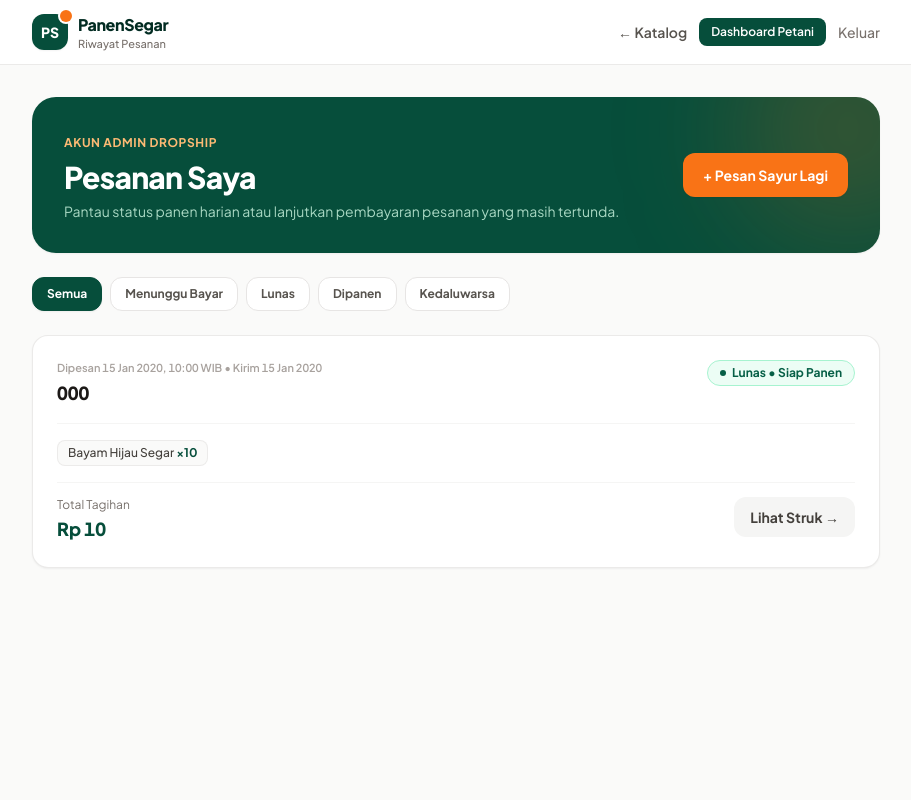
After one commit to Manueldefta/panensegar-dropship, a Laravel app: page /my-orders in a window 1280 px wide. The commit adds this page. Shown: the whole page, without its empty margins (184-1095 px from the left). Run offline with Laravel 12, Linux system fonts and the light colour scheme; a user stored in the database is signed in; data comes from the database, SQL or seed files in the repository; tables that the repository leaves empty hold one stand-in row (values such as "Sample post"); some libraries are stand-ins or nearby versions.

Commit message:
feat(orders): add customer order history page with status filters and isolation test

```diff
--- a/app/Http/Controllers/OrderController.php
+++ b/app/Http/Controllers/OrderController.php
@@ -32,6 +32,28 @@ class OrderController extends Controller
         return redirect()->route('orders.show', $order->order_number);
     }
 
+    public function myOrders(Request $request)
+    {
+        $status = $request->query('status');
+        $allowedStatuses = ['pending', 'paid', 'harvested', 'delivered', 'expired', 'cancelled', 'need_refund'];
+
+        $query = Order::with(['items.product'])
+            ->where('user_id', $request->user()->id)
+            ->latest();
+
+        if ($status && in_array($status, $allowedStatuses, true)) {
+            $query->where('status', $status);
+        }
+
+        $orders = $query->paginate(10)->withQueryString();
+
+        $pendingCount = Order::where('user_id', $request->user()->id)
+            ->where('status', 'pending')
+            ->count();
+
+        return view('my-orders', compact('orders', 'status', 'pendingCount'));
+    }
+
     public function show(Request $request, Order $order, MidtransService $midtransService)
     {
         // Anti-IDOR: hanya pemilik pesanan atau admin yang boleh melihat struk
--- a/resources/views/catalog.blade.php
+++ b/resources/views/catalog.blade.php
@@ -49,6 +49,9 @@
                             {{ auth()->user()->role }}
                         </span>
                     </div>
+                    <a href="{{ route('orders.mine') }}" class="px-3 py-1.5 rounded-lg bg-stone-100 text-stone-700 hover:bg-emerald-50 hover:text-emerald-900 font-semibold text-xs transition">
+                            Pesanan Saya
+                    </a>
                     @if (auth()->user()->isFarmer() || auth()->user()->isAdmin())
                         <a href="{{ route('farmer.dashboard') }}" class="px-3 py-1.5 rounded-lg bg-emerald-900 text-white font-semibold text-xs hover:bg-emerald-800 transition">
                             Dashboard Petani
--- /dev/null
+++ b/resources/views/my-orders.blade.php
@@ -0,0 +1,214 @@
+<!DOCTYPE html>
+<html lang="id">
+<head>
+    <meta charset="UTF-8">
+    <meta name="viewport" content="width=device-width, initial-scale=1.0">
+    <title>Pesanan Saya — PanenSegar</title>
+    <link rel="preconnect" href="https://fonts.googleapis.com">
+    <link rel="preconnect" href="https://fonts.gstatic.com" crossorigin>
+    <link href="https://fonts.googleapis.com/css2?family=Plus+Jakarta+Sans:wght@400;500;600;700;800&display=swap" rel="stylesheet">
+    <script src="https://cdn.tailwindcss.com"></script>
+    <script>
+        tailwind.config = {
+            theme: {
+                extend: {
+                    fontFamily: {
+                        sans: ['"Plus Jakarta Sans"', 'sans-serif'],
+                    },
+                },
+            },
+        };
+    </script>
+</head>
+<body class="bg-stone-50 text-stone-800 antialiased min-h-screen selection:bg-orange-100 selection:text-orange-900">
+
+    {{-- Navbar Sticky --}}
+    <nav class="sticky top-0 z-30 bg-white/90 backdrop-blur-md border-b border-stone-200/80">
+        <div class="max-w-4xl mx-auto px-4 sm:px-6 h-16 flex items-center justify-between gap-4">
+            <a href="{{ route('catalog.index') }}" class="flex items-center gap-2.5">
+                <span class="relative w-9 h-9 rounded-xl bg-emerald-900 text-white font-extrabold flex items-center justify-center text-sm shadow-sm">
+                    PS
+                    <span class="absolute -top-1 -right-1 w-3 h-3 rounded-full bg-orange-500 ring-2 ring-white"></span>
+                </span>
+                <div class="leading-tight">
+                    <span class="block font-extrabold tracking-tight text-emerald-950 text-base">PanenSegar</span>
+                    <span class="block text-[11px] font-medium text-stone-500">Riwayat Pesanan</span>
+                </div>
+            </a>
+
+            <div class="flex items-center gap-3 text-xs sm:text-sm">
+                <a href="{{ route('catalog.index') }}" class="font-semibold text-stone-600 hover:text-emerald-900 transition">
+                    ← Katalog
+                </a>
+                @if (auth()->user()->isFarmer() || auth()->user()->isAdmin())
+                    <a href="{{ route('farmer.dashboard') }}" class="px-3 py-1.5 rounded-lg bg-emerald-900 text-white font-semibold text-xs hover:bg-emerald-800 transition">
+                        Dashboard Petani
+                    </a>
+                @endif
+                <form action="{{ route('logout') }}" method="POST">
+                    @csrf
+                    <button type="submit" class="font-medium text-stone-500 hover:text-orange-600 transition">
+                        Keluar
+                    </button>
+                </form>
+            </div>
+        </div>
+    </nav>
+
+    @php
+        $tabs = [
+            '' => 'Semua',
+            'pending' => 'Menunggu Bayar',
+            'paid' => 'Lunas',
+            'harvested' => 'Dipanen',
+            'expired' => 'Kedaluwarsa',
+        ];
+    @endphp
+
+    <main class="max-w-4xl mx-auto px-4 sm:px-6 py-8 space-y-6">
+
+        {{-- Header Banner --}}
+        <section class="relative overflow-hidden bg-emerald-900 text-white rounded-3xl shadow-sm p-6 sm:p-8 flex flex-col sm:flex-row sm:items-center justify-between gap-5">
+            <div class="pointer-events-none absolute -top-20 -right-20 w-56 h-56 rounded-full bg-orange-500/20 blur-3xl"></div>
+
+            <div class="relative space-y-1.5">
+                <span class="text-xs font-bold uppercase tracking-wider text-orange-300">Akun {{ auth()->user()->name }}</span>
+                <h1 class="text-2xl sm:text-3xl font-extrabold tracking-tight">Pesanan Saya</h1>
+                <p class="text-xs sm:text-sm text-emerald-100/80">
+                    Pantau status panen harian atau lanjutkan pembayaran pesanan yang masih tertunda.
+                </p>
+            </div>
+
+            <a href="{{ route('catalog.index') }}" class="relative inline-flex items-center justify-center bg-orange-500 hover:bg-orange-600 text-white font-bold text-xs sm:text-sm px-5 py-3 rounded-xl shadow-sm transition shrink-0">
+                + Pesan Sayur Lagi
+            </a>
+        </section>
+
+        {{-- Pengingat Pesanan Pending --}}
+        @if ($pendingCount > 0)
+            <div class="rounded-2xl bg-orange-50 border border-orange-200/80 p-4 flex flex-col sm:flex-row sm:items-center justify-between gap-3 text-sm">
+                <div class="flex items-start gap-3">
+                    <span class="w-2.5 h-2.5 rounded-full bg-orange-500 mt-1.5 shrink-0 animate-pulse"></span>
+                    <p class="text-orange-950 text-xs sm:text-sm leading-relaxed">
+                        Kamu memiliki <strong>{{ $pendingCount }} pesanan menunggu pembayaran</strong>. Selesaikan dalam 2 jam agar kuota panen tidak hangus otomatis.
+                    </p>
+                </div>
+                @if ($status !== 'pending')
+                    <a href="{{ route('orders.mine', ['status' => 'pending']) }}" class="text-xs font-bold text-orange-700 hover:text-orange-900 underline shrink-0">
+                        Lihat yang belum dibayar
+                    </a>
+                @endif
+            </div>
+        @endif
+
+        {{-- Tab Filter Status --}}
+        <div class="flex flex-wrap items-center gap-2">
+            @foreach ($tabs as $key => $label)
+                @php
+                    $isActive = ($status ?? '') === $key;
+                @endphp
+                <a
+                    href="{{ $key === '' ? route('orders.mine') : route('orders.mine', ['status' => $key]) }}"
+                    class="px-3.5 py-2 rounded-xl text-xs font-bold border transition {{ $isActive ? 'bg-emerald-900 text-white border-emerald-900 shadow-sm' : 'bg-white text-stone-600 border-stone-200 hover:border-emerald-300 hover:text-emerald-900' }}"
+                >
+                    {{ $label }}
+                </a>
+            @endforeach
+        </div>
+
+        {{-- Daftar Kartu Pesanan --}}
+        <section class="space-y-4">
+            @forelse ($orders as $order)
+                @php
+                    $badgeClass = match($order->status) {
+                        'paid' => 'bg-emerald-50 text-emerald-800 border-emerald-200',
+                        'harvested', 'delivered' => 'bg-sky-50 text-sky-800 border-sky-200',
+                        'pending' => 'bg-orange-50 text-orange-700 border-orange-200',
+                        default => 'bg-rose-50 text-rose-700 border-rose-200',
+                    };
+
+                    $statusText = match($order->status) {
+                        'pending' => 'Menunggu Pembayaran',
+                        'paid' => 'Lunas • Siap Panen',
+                        'harvested' => 'Sudah Dipanen',
+                        'delivered' => 'Terkirim',
+                        'expired' => 'Kedaluwarsa',
+                        'need_refund' => 'Perlu Refund',
+                        default => strtoupper($order->status),
+                    };
+                @endphp
+
+                <div class="bg-white rounded-2xl border border-stone-200/80 shadow-sm p-5 sm:p-6 space-y-4 hover:border-stone-300 transition">
+                    <div class="flex flex-wrap items-start justify-between gap-3 border-b border-stone-100 pb-4">
+                        <div>
+                            <p class="text-[11px] font-semibold text-stone-400 tabular-nums">
+                                Dipesan {{ $order->created_at->format('d M Y, H:i') }} WIB • Kirim {{ $order->delivery_date->format('d M Y') }}
+                            </p>
+                            <h2 class="font-extrabold text-stone-900 text-base sm:text-lg tabular-nums mt-0.5">
+                                {{ $order->order_number }}
+                            </h2>
+                        </div>
+
+                        <span class="inline-flex items-center gap-1.5 px-3 py-1 rounded-full text-xs font-bold border {{ $badgeClass }}">
+                            <span class="w-1.5 h-1.5 rounded-full bg-current"></span>
+                            {{ $statusText }}
+                        </span>
+                    </div>
+
+                    {{-- Ringkasan Item --}}
+                    <div class="flex flex-wrap gap-2">
+                        @foreach ($order->items as $item)
+                            <span class="text-xs font-medium px-2.5 py-1 rounded-lg bg-stone-50 border border-stone-200/70 text-stone-700">
+                                {{ $item->product->name }} <strong class="text-emerald-900">×{{ $item->quantity }}</strong>
+                            </span>
+                        @endforeach
+                    </div>
+
+                    {{-- Footer Kartu: Total & Tombol Aksi --}}
+                    <div class="flex flex-col sm:flex-row sm:items-center justify-between gap-3 pt-2 border-t border-stone-100">
+                        <div class="tabular-nums">
+                            <span class="text-xs text-stone-500">Total Tagihan</span>
+                            <p class="text-lg font-extrabold text-emerald-900">
+                                Rp {{ number_format($order->total_amount, 0, ',', '.') }}
+                            </p>
+                        </div>
+
+                        <div class="flex items-center gap-2">
+                            @if ($order->status === 'pending')
+                                <a
+                                    href="{{ route('orders.show', $order->order_number) }}"
+                                    class="w-full sm:w-auto text-center bg-orange-600 hover:bg-orange-700 text-white text-xs sm:text-sm font-bold px-5 py-2.5 rounded-xl shadow-sm transition"
+                                >
+                                    Bayar Sekarang
+                                </a>
+                            @else
+                                <a
+                                    href="{{ route('orders.show', $order->order_number) }}"
+                                    class="w-full sm:w-auto text-center bg-stone-100 hover:bg-emerald-900 hover:text-white text-stone-700 text-xs sm:text-sm font-bold px-4 py-2.5 rounded-xl transition"
+                                >
+                                    Lihat Struk →
+                                </a>
+                            @endif
+                        </div>
+                    </div>
+                </div>
+            @empty
+                <div class="bg-white rounded-3xl border border-stone-200/80 p-10 text-center space-y-4">
+                    <p class="text-sm font-semibold text-stone-700">
+                        {{ $status ? 'Belum ada pesanan dengan status ini.' : 'Kamu belum pernah membuat pesanan PO.' }}
+                    </p>
+                    <a href="{{ route('catalog.index') }}" class="inline-flex items-center bg-orange-600 hover:bg-orange-700 text-white text-xs sm:text-sm font-bold px-5 py-2.5 rounded-xl shadow-sm transition">
+                        Mulai Belanja Sayur Segar
+                    </a>
+                </div>
+            @endforelse
+        </section>
+
+        @if ($orders->hasPages())
+            <div class="pt-2">
+                {{ $orders->links() }}
+            </div>
+        @endif
+    </main>
+</body>
+</html>
--- a/routes/web.php
+++ b/routes/web.php
@@ -24,6 +24,7 @@ Route::middleware('auth')->group(function () {
     Route::post('/checkout', [OrderController::class, 'store'])
         ->middleware('throttle:checkout')
         ->name('checkout.store');
+    Route::get('/my-orders', [OrderController::class, 'myOrders'])->name('orders.mine');
     Route::get('/orders/{order:order_number}', [OrderController::class, 'show'])->name('orders.show');
 });
 
```
Also changed, not shown: resources/views/order-success.blade.php (+8 -3 lines), tests/Feature/SecurityAndAutomationTest.php (+38 -0 lines).
